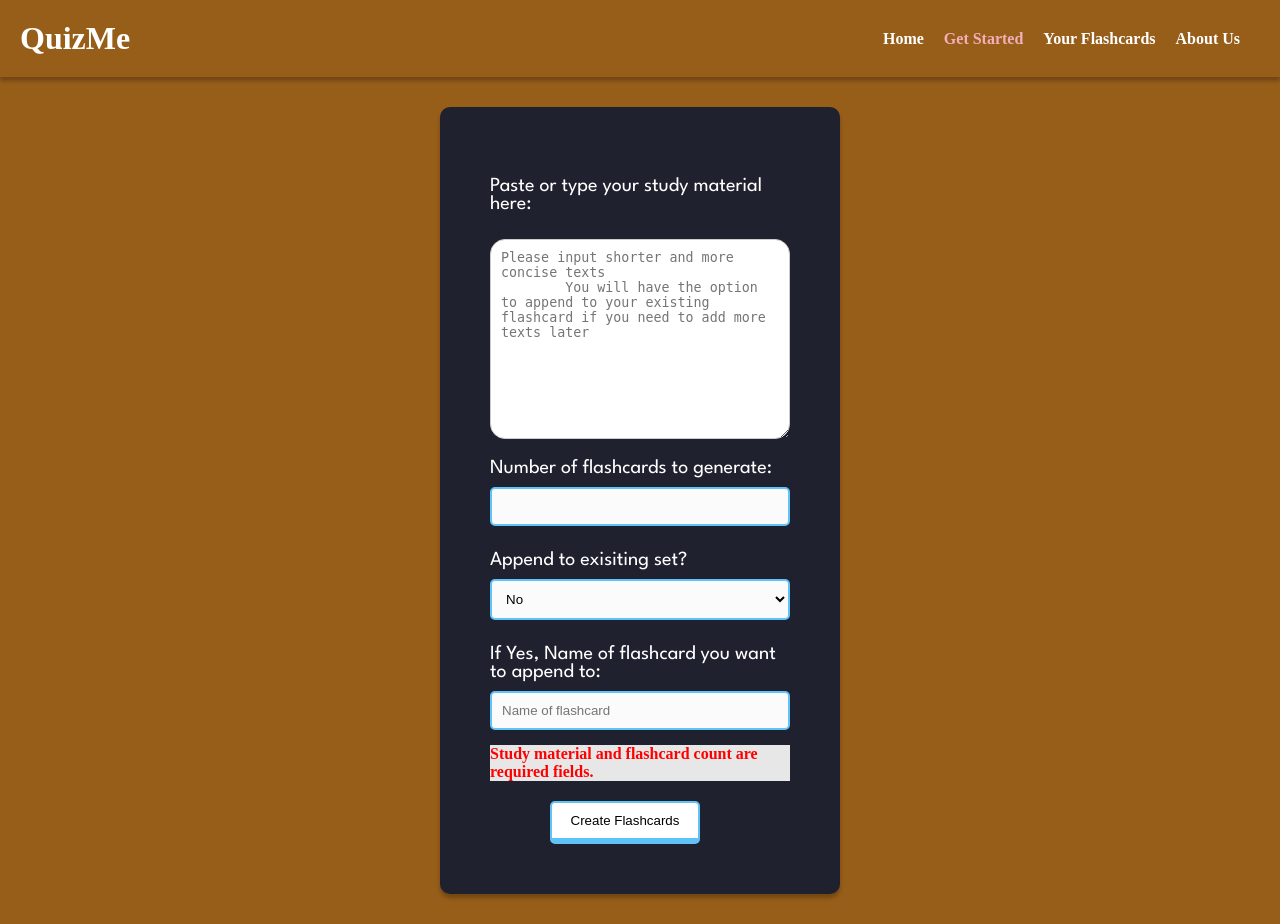
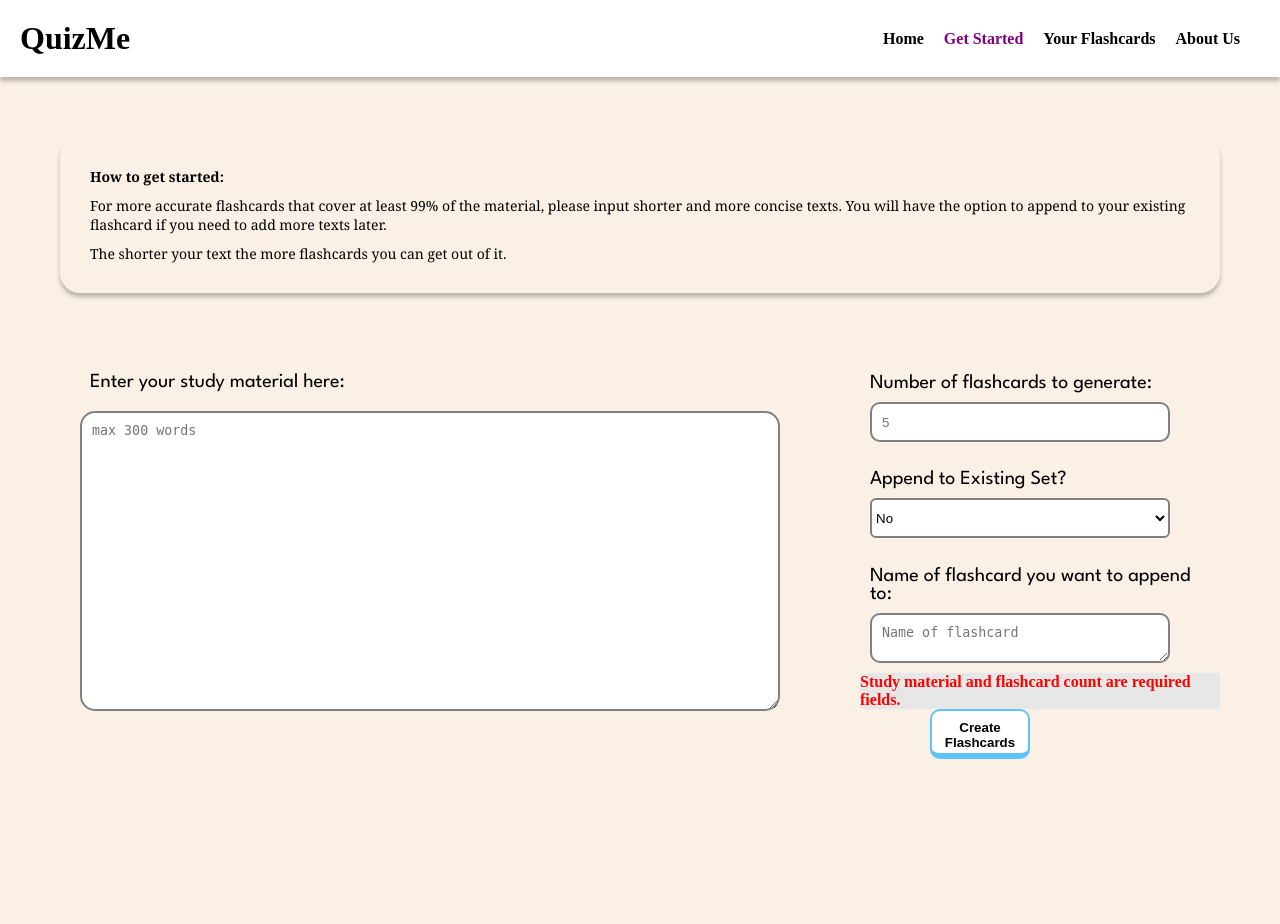
Before and after one commit to SiraYsia/QuizMeFinal, a Flask app: page /createflashcards in a window 1280 px wide. After the commit the page ends 759 px from the top, so only its background shows below. Run offline with Flask 3, Linux system fonts and the light colour scheme.

Commit message:
new-design

```diff
--- a/static/style.css
+++ b/static/style.css
@@ -9,31 +9,31 @@
 
 body{
   font-family: popping;
-  background-color: rgb(151, 94, 25);
+  background-color: linen;
   overflow-y: scroll;
   flex-direction: row;
-  color: white;
-
+  color: black;
 
 }
+
 #signup_text{
-  color: rgb(245, 2, 2);
-
-
+  color: rgb(4, 54, 234);
 
 }
+
 header {
   display: flex;
   align-items: center;
   justify-content: space-between;
   padding: 20px;
+  background-color: white;
   box-shadow: 0px 4px 4px #00000040;
   width: 100%;
 
 }
 
 h1{
-  color: white;
+  color: black;
 }
 
 
@@ -48,12 +48,12 @@ nav ul li {
 
 nav ul li a {
   text-decoration: none;
-  color: white;
+  color: black;
   font-weight: bold;
 }
 
 nav ul li a.active {
-  color: rgb(240, 176, 187);
+  color: purple;
 }
 
 .first {
@@ -149,7 +152,7 @@ align-items: center;
   margin: 30px auto;
   max-width: 400px;
   padding: 50px;
-  background-color: #1f212e;
+  background-color:  white;
   border-radius: 10px;
   box-shadow: 0px 4px 4px #00000040;
 
@@ -157,13 +160,14 @@ align-items: center;
 .paste{
   font-family: 'League Spartan';
   font-size: 20px;
-  margin-bottom:10px ;
+  margin-left: 30px ;
+  color: black;
 }
 
 
 .form-container input[type="text"],
 .form-container select {
-  margin-top:30px ;
+  margin-top:10px ;
   background-color: #fbfbfb;
   width: 100%;
   padding: 10px;
@@ -219,29 +223,59 @@ align-items: center;
 
 
 .study-material {
-  width: 100%;
-  height: 200px; /* Adjust the height value as needed */
+  width: 700px;
+  height: 300px;
   padding: 10px;
   border-radius: 15px;
-  border: 1px solid #ccc;
-  margin: 10px auto;
+  border: 4px solid #ccc;
+  margin: 20px ;
   display: flex;
   align-items: center;
+  background-color: white;
+  border: 2px solid gray;
+  color: black;
 
-
-  justify-content: center;
+}
+.study-material1{
+  width: 300px;
+  height: 50px;
+  padding: 10px;
+  border-radius: 10px;
+  border: 4px solid #ccc;
+  margin: 10px ;
+  display: flex;
+  align-items: center;
+  background-color: white;
+  border: 2px solid gray;
+  color: black;
 }
 
 .study-material2{
   width: 100%;
-  height: 50px; /* Adjust the height value as needed */
+  height: 50px;
   padding: 10px;
   border-radius: 1px;
   border: 2px solid #ccc;
-  margin: 10px auto;
+  margin: 10px ;
   display: flex;
   align-items: center;
+  color: white;
+
 }
+.study-material3{
+  width: 300px;
+  height: 40px;
+  padding: 10px;
+  border-radius: 10px;
+  border: 4px solid #ccc;
+  margin: 10px ;
+  display: flex;
+  align-items: center;
+  background-color: white;
+  border: 2px solid gray;
+  color: black;
+}
+
 
 .Heading {
   font-family: Verdana, Geneva, Tahoma, sans-serif;
@@ -253,14 +287,15 @@ align-items: center;
   display:ruby-base;
 }
 .paste2{
-  margin-top: 20px;
+  margin: 10px;
+  margin-top: 1px;
   font-family: 'League Spartan';
   font-size: 20px;
-  margin-bottom:-20px ;
+  color: #000;
 }
 
 .log-in-sign-up-text {
-  color: white;
+  color: black;
   font-size: 25px;
   font-weight: bold;
   margin-top: 20px;
@@ -268,12 +303,12 @@ align-items: center;
 
 }
 .signup-instruction {
-  color: white;
+  color: black;
   margin: 10px;
 }
 h4{
-  color:white;
-  margin-top: 10px;
+  color: black;
+  margin-top: 20px;
 }
 
 
@@ -441,3 +476,86 @@ i {
 .card-design:hover .back {
   transform: rotateY(0deg);
 }
+
+
+.subtitles{
+  margin: 10px;
+  font-size: 14px;
+  color: black;
+}
+
+.append_options{
+  margin: 20px;
+  font-size: 20px;
+
+}
+
+.append_option{
+  color: black;
+  font-size: 20px;
+  margin: 10px;
+  font-family: 'League Spartan'
+}
+.appending{
+  width: 300px;
+  height: 40px;
+  border: 4px solid #ccc;
+  border-radius: 6px;
+  align-items: center;
+  background-color: white;
+  border: 2px solid gray;
+  color: black;
+  margin: 10px;
+}
+.instructions{
+  border: 40px rgb(30, 247, 171);
+  border-radius: 20px;
+  font-family: Georgia, 'Times New Roman', Times, serif;
+  align-items: center;
+  margin: 60px;
+  padding: 20px;
+  background-color: linen;
+  box-shadow: 0px 4px 4px #00000040;
+
+}
+
+.create-flashcard-button{
+  padding: 9px;
+  background-color: white;
+  color: black;
+  border: 2px solid  rgb(95, 195, 249);
+  text-decoration: none;
+  font-weight: bold;
+  width: 100px;
+  height: 50px;
+  border-radius: 10px;
+  border-bottom: 6px solid  rgb(95, 195, 249);
+  margin-left: 70px;
+
+}
+.create-flashcard-button:hover{
+  background-color:rgb(95, 195, 249);
+
+}
+
+.get-started-container {
+  display: flex;
+  max-width: 1200px;
+  margin: 50px auto;
+}
+
+.text-material {
+  flex: 2;
+  padding: 20px;
+  border-radius: 10px;
+
+  color: white;
+}
+
+.text-material2 {
+  flex: 1;
+  padding: 20px;
+  margin-left: 20px;
+  border-radius: 10px;
+  color: white;
+}
--- a/templates/aboutus.html
+++ b/templates/aboutus.html
@@ -43,7 +43,7 @@
       <h2>Contact Us:</h2>
       <p>
         We value your feedback, suggestions, and questions. Feel free to reach out to us with any inquiries or
-        feedback you may have. You can contact us by email at <a href="mailto:contact@example.com">contact@example.com</a>.
+        feedback you may have. You can contact us by email at <a href="mailto:contact@example.com">quizsupport@quizme.edu</a>.
       </p>
     </div>
     <div class="thank-you-text">
--- a/templates/getstarted.html
+++ b/templates/getstarted.html
@@ -10,7 +10,7 @@
 <body>
   <header>
     <div class="logo-container">
-      <h1> QuizMe </h1>
+      <h1><b>QuizMe</b></h1>
     </div>
 
     <nav>
@@ -22,28 +22,42 @@
       </ul>
     </nav>
   </header>
-    <div class="form-container">
+  <div class="instructions">
+    <h4 class="subtitles">How to get started:</h4>
+    <p class="subtitles">For more accurate flashcards that cover at least 99% of the material, please input shorter and more concise texts.
+      You will have the option to append to your existing flashcard if you need to add more texts later.</p>
+
+      <p class="subtitles"> The shorter your text the more flashcards you can get out of it.</p>
+    </div>
+    <div class="get-started-container">
+      <div class="text-material">
         <form method="POST" action="{{ url_for('create_flashcards') }}">
-        <p class="paste2">Paste or type your study material here:</p>
-        <br><br>
-        <textarea class="study-material" name="study_material" placeholder="Please input shorter and more concise texts
-        You will have the option to append to your existing flashcard if you need to add more texts later" rows="6"></textarea>
+          <p class="paste">Enter your study material here:</p>
+          <textarea class="study-material" name="study_material" placeholder="max 300 words" rows="6"></textarea>
+        </div>
+
+        <div class="text-material2">
           <p class="paste2">Number of flashcards to generate:</p>
-        <input type="text" id="email" name="flashcard_count">
-        <p class="paste2">Append to exisiting set?</p>
-        <select id="append_option" name="append_option">
+          <input class="study-material3" name="flashcard_count" placeholder="5" type="number">
+          <br>
+          <label class="append_option" for="append_option">Append to Existing Set?</label>
+          <select class="appending" id="append_option" name="append_option">
             <option value="no">No</option>
             <option value="yes">Yes</option>
           </select>
-        <p class="paste2">If Yes, Name of flashcard you want to append to:</p>
-        <input type="text" id="email" name="append_name" placeholder="Name of flashcard">
+          <br>
+          <br>
+          <p class="paste2">Name of flashcard you want to append to:</p>
+          <textarea class="study-material1" name="append_name" placeholder="Name of flashcard" rows="6"></textarea>
 
+          <div>
             {% if error_message %}
             <p class="error-message">{{ error_message }}</p>
             {% endif %}
-
-        <button type="submit" id="create-flashcards-button">Create Flashcards</button>
+            <button type="submit" class="create-flashcard-button">Create Flashcards</button>
+          </div>
         </form>
+      </div>
     </div>
 
   </section>
```
Also changed, not shown: other parts of static/style.css (+16 -13 lines), templates/edit-flashcard-set.html (+40 -16 lines), templates/flashcards.html (+23 -22 lines), templates/your-flashcards.html (+46 -19 lines). Lines whose indentation alone changed are shown as unchanged.
